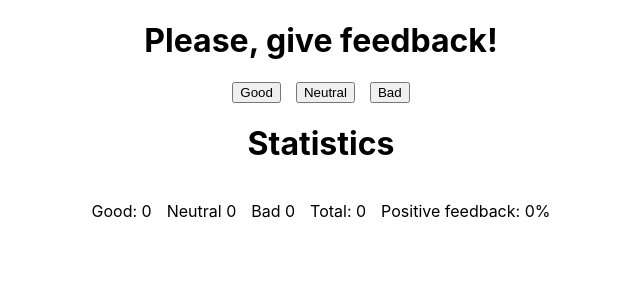
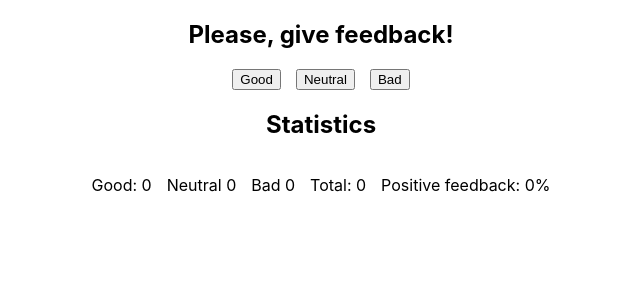
Before and after one commit to vladisulian/goit-react-hw-02-feedback, a React (Create React App) app: page / in a window 1280 px wide. Shown: the top 300 px of the page, without its empty margins (319-959 px from the left). Built offline with nearby package versions, Linux system fonts and the light colour scheme.

Commit message:
add section component

```diff
--- a/src/components/Counter.jsx
+++ b/src/components/Counter.jsx
@@ -3,6 +3,7 @@ import '../components/styles.css';
 import { FeedbackOptions } from './Feedback-options/Feedback-options';
 import { Statistics } from './Statistics/Statistics';
 import PropTypes from 'prop-types';
+import { FeedbackSection } from './Feedback-section/FeedbackSection';
 
 export class Counter extends Component {
   static propTypes = {};
@@ -54,8 +55,7 @@ export class Counter extends Component {
 
   render() {
     return (
-      <div className="container">
-        <h1 className="title">Please, give feedback!</h1>
+      <FeedbackSection title={`Please, give feedback!`}>
         <FeedbackOptions
           addGood={this.addGoodFeedback}
           addNeutral={this.addNeutralFeedback}
@@ -70,7 +70,7 @@ export class Counter extends Component {
           total={this.state.total}
           positivePercents={this.state.positivePercents}
         />
-      </div>
+      </FeedbackSection>
     );
   }
 }
--- /dev/null
+++ b/src/components/Feedback-section/FeedbackSection.jsx
@@ -0,0 +1,8 @@
+export const FeedbackSection = ({ title, children }) => {
+  return (
+    <section className="feedback-section">
+      <h1 className="feedback__title">{title}</h1>
+      {children}
+    </section>
+  );
+};
--- a/src/components/styles.css
+++ b/src/components/styles.css
@@ -1,4 +1,4 @@
-.container {
+.feedback-section {
   display: flex;
   flex-direction: column;
   align-items: center;
```
